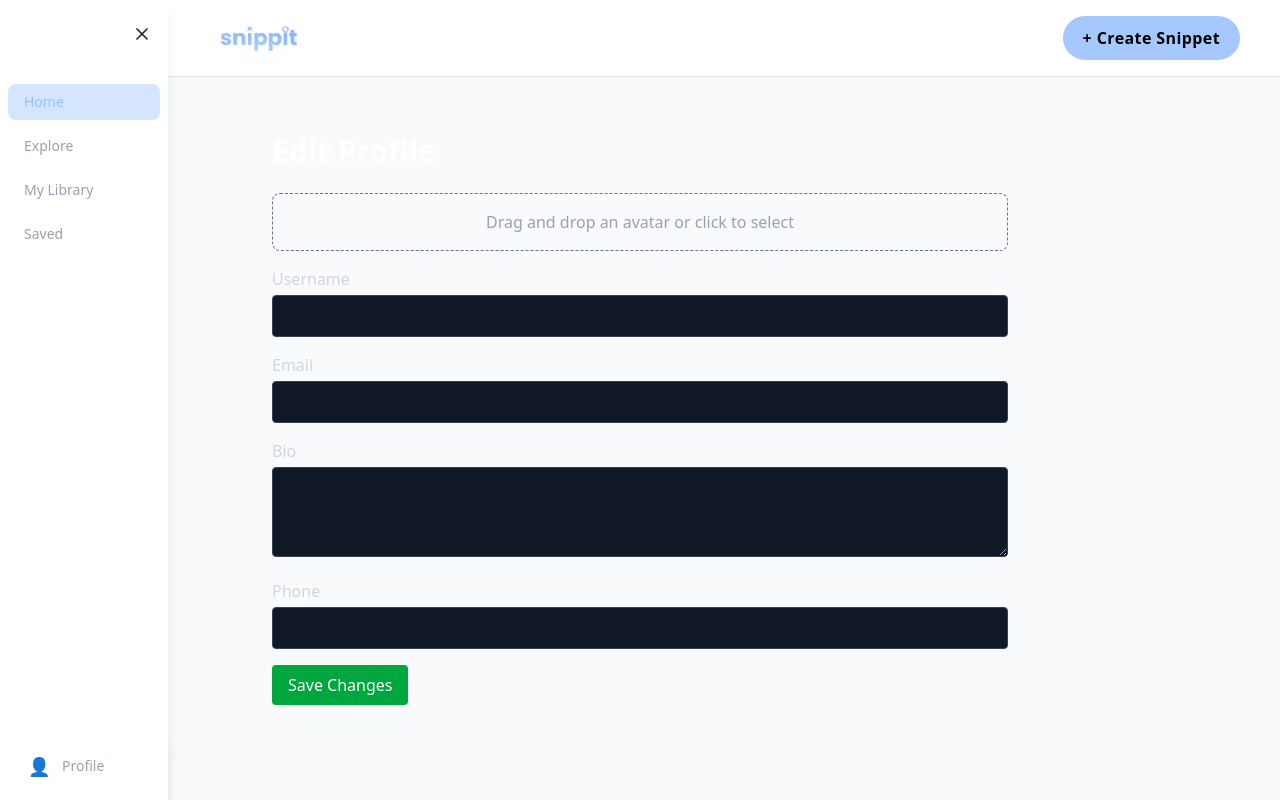
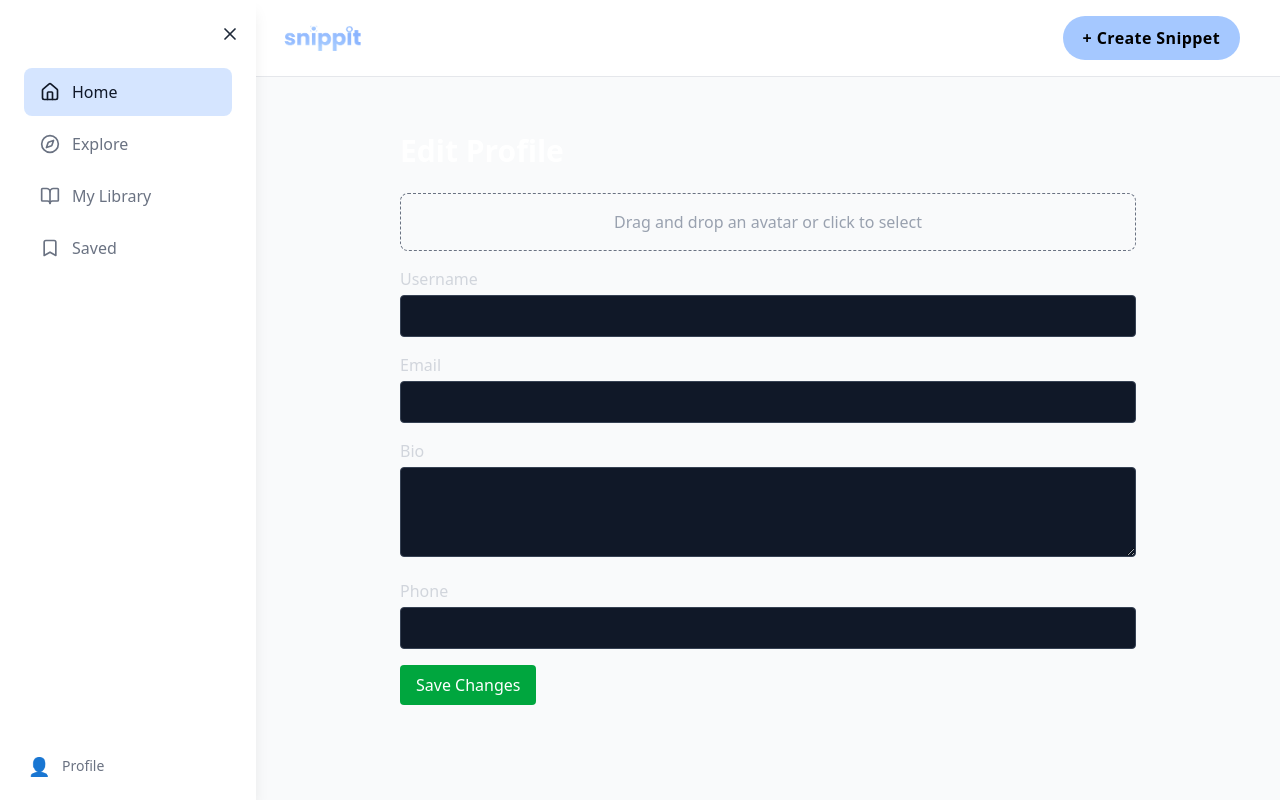
Before and after one commit to MohdMusaiyab/filmymatch, a Next.js app: page /profile/edit in a window 1280 px wide. Built offline with nearby package versions, Linux system fonts and the light colour scheme; no server answers.

Commit message:
fixed: layout spacing

```diff
--- a/src/app/(routes)/(protected)/layout.tsx
+++ b/src/app/(routes)/(protected)/layout.tsx
@@ -18,7 +18,7 @@ const InnerLayout = ({ children }: { children: React.ReactNode }) => {
         <div
           className={`flex-grow overflow-auto hide-scrollbar transition-all duration-300`}
         >
-          <div className="max-w-[900px] w-full mx-auto px-4 md:px-6 mt-6">
+          <div className="ml-64 min-h-screen mx-auto px-4 md:px-6 mt-6">
             {children}
           </div>
         </div>
--- a/src/app/components/general/Header.tsx
+++ b/src/app/components/general/Header.tsx
@@ -14,7 +14,7 @@ export const Header = () => {
   return (
     <header
       className={`sticky top-0 py-4 sm:pr-4 md:pr-8 pr-12 flex justify-between items-center transition-all duration-300 bg-white border-b border-gray-200 ${
-        sidebarCollapsed ? "pl-24" : "pl-54"
+        sidebarCollapsed ? "pl-24" : "pl-64"
       }`}
     >
       <div>
@@ -23,7 +23,7 @@ export const Header = () => {
           alt="Company Logo"
           width={90}
           height={90}
-          className="m-auto hidden md:block"
+          className="ml-6 hidden md:block"
         />
       </div>
 
--- a/src/app/components/ui/Sidebar.tsx
+++ b/src/app/components/ui/Sidebar.tsx
@@ -1,6 +1,6 @@
 "use client";
 
-import { X, ChevronRight } from "lucide-react";
+import { X, ChevronRight, Home, Compass, BookOpen, Bookmark } from "lucide-react";
 import { ActiveTab } from "@/types";
 import { useSidebar } from "@/app/context/SidebarContext";
 import { useEffect, useState } from "react";
@@ -11,12 +11,11 @@ interface SidebarProps {
   setActiveTab: (tab: ActiveTab) => void;
 }
 
-const navItems: { label: string; tab: ActiveTab }[] = [
-  //use lucide-react icons here
-  { label: "Home", tab: "home" },
-  { label: "Explore", tab: "explore" },
-  { label: "My Library", tab: "library" },
-  { label: "Saved", tab: "saved"},
+const navItems: { label: string; tab: ActiveTab; icon: React.ReactNode }[] = [
+  { label: "Home", tab: "home", icon: <Home className="w-5 h-5" /> },
+  { label: "Explore", tab: "explore", icon: <Compass className="w-5 h-5" /> },
+  { label: "My Library", tab: "library", icon: <BookOpen className="w-5 h-5" /> },
+  { label: "Saved", tab: "saved", icon: <Bookmark className="w-5 h-5" /> },
 ];
 
 export const Sidebar = ({ activeTab, setActiveTab }: SidebarProps) => {
@@ -29,18 +28,18 @@ export const Sidebar = ({ activeTab, setActiveTab }: SidebarProps) => {
       setIsMobile(window.innerWidth < 768);
     };
 
-    handleResize(); // initial check
+    handleResize();
     window.addEventListener("resize", handleResize);
     return () => window.removeEventListener("resize", handleResize);
   }, []);
 
-  const sidebarWidth = sidebarCollapsed ? "w-16" : "w-42";
+  const sidebarWidth = sidebarCollapsed ? "w-16" : "w-64";
 
   return (
     <>
       {isMobile && !sidebarCollapsed && (
         <div
-          className="fixed inset-0 z-30 bg-white shadow-lg md:hidden"
+          className="fixed inset-0 z-30 bg-white/70 md:hidden"
           onClick={toggleSidebar}
         />
       )}
@@ -49,27 +48,21 @@ export const Sidebar = ({ activeTab, setActiveTab }: SidebarProps) => {
         className={`fixed top-0 left-0 z-40 h-screen transition-all duration-300 ease-in-out bg-white shadow-lg flex flex-col ${sidebarWidth}`}
         aria-label="Sidebar navigation"
       >
-        {/* {sidebar header} */}
+        {/* Header */}
         <div className="py-4 px-2 flex items-center justify-end">
           <button
             onClick={toggleSidebar}
-            aria-label={
-              sidebarCollapsed ? "Expand sidebar" : "Collapse sidebar"
-            }
-            className="py-2 px-2 rounded-lg focus:outline-none focus-visible:ring-2 focus-visible:ring-blue-500"
+            aria-label={sidebarCollapsed ? "Expand sidebar" : "Collapse sidebar"}
+            className="p-2 rounded-lg focus:outline-none focus-visible:ring-2 focus-visible:ring-blue-500"
           >
             {sidebarCollapsed ? <ChevronRight size={20} /> : <X size={20} />}
           </button>
         </div>
 
-        {/* {sidebar nav items} */}
-        <nav
-          className={`flex flex-col flex-grow py-4 px-2 ${
-            sidebarCollapsed ? "items-center" : ""
-          }`}
-        >
-          <ul className="space-y-2">
-            {navItems.map(({ label, tab }) => {
+        {/* Nav items */}
+        <nav className="flex flex-col flex-grow mb-8">
+          <ul className="space-y-1 px-6">
+            {navItems.map(({ label, tab, icon }) => {
               const isActive = activeTab === tab;
 
               return (
@@ -90,22 +83,19 @@ export const Sidebar = ({ activeTab, setActiveTab }: SidebarProps) => {
                       setActiveTab(tab);
                       if (isMobile) toggleSidebar();
                     }}
-                    className={`group flex items-center px-4 py-2 rounded-lg text-sm font-medium transition-colors duration-200
-                      ${sidebarCollapsed ? "justify-center" : "w-full"}
+                    className={`flex items-center gap-3 px-4 py-3 rounded-lg text-md font-medium transition-colors
+                      ${sidebarCollapsed ? "justify-center" : "justify-start"}
                       ${
                         isActive
-                          ? "bg-blue-500/20 text-blue-300"
-                          : "text-gray-400 hover:bg-gray-800 hover:text-white"
+                          ? "bg-blue-500/20 text-gray-900"
+                          : "text-gray-500 hover:bg-gray-800 hover:text-white"
                       }
                       focus:outline-none focus-visible:ring-2 focus-visible:ring-blue-500`}
                     aria-current={isActive ? "page" : undefined}
                     title={sidebarCollapsed ? label : undefined}
                   >
-                    {!sidebarCollapsed && (
-                      <span className="whitespace-nowrap overflow-hidden transition-all duration-300 ease-in-out">
-                        {label}
-                      </span>
-                    )}
+                    {icon}
+                    {!sidebarCollapsed && <span>{label}</span>}
                   </Link>
                 </li>
               );
@@ -114,11 +104,12 @@ export const Sidebar = ({ activeTab, setActiveTab }: SidebarProps) => {
         </nav>
 
         {/* Footer */}
-        <div className="p-3 mt-auto shadow-lg">
-          {/* //use Link here too */}
+        <div className="p-3 mt-auto">
           <Link
             href={`/profile/${userId}`}
-            className="flex items-center gap-3 w-full px-4 py-2 rounded-lg text-sm text-gray-400 hover:bg-gray-800 hover:text-white transition-colors focus:outline-none focus-visible:ring-2 focus-visible:ring-blue-500"
+            className={`flex items-center gap-3 px-4 py-2 rounded-lg text-sm transition-colors
+              ${sidebarCollapsed ? "justify-center" : "justify-start"}
+              text-gray-500 hover:bg-gray-800 hover:text-white focus:outline-none focus-visible:ring-2 focus-visible:ring-blue-500`}
             aria-label="Go to Profile"
             title={sidebarCollapsed ? "Profile" : undefined}
           >
```
